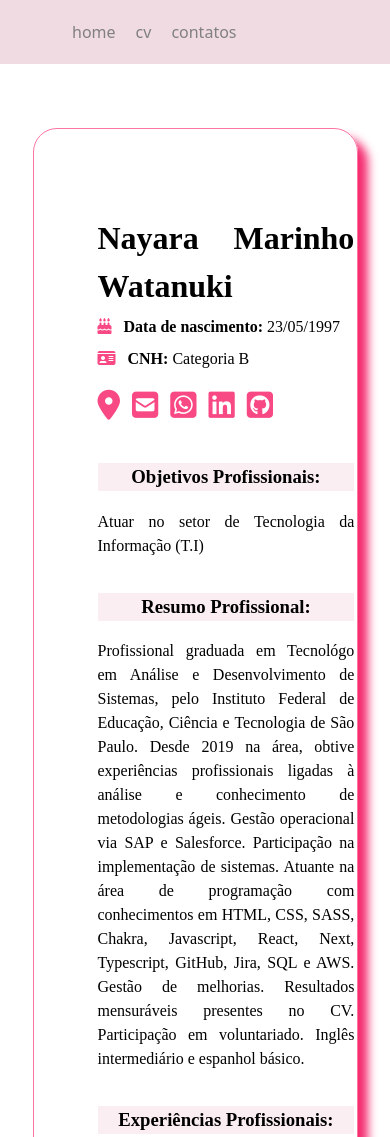
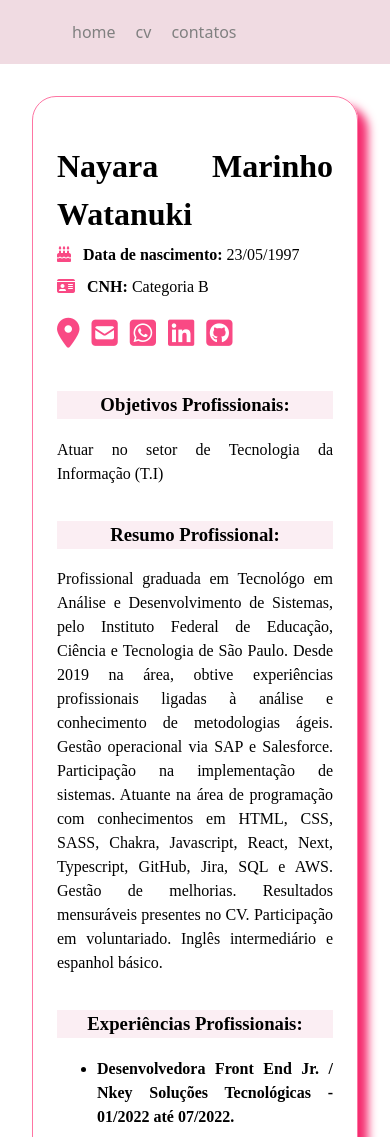
Before and after one commit to nayarawatanuki/CV, a plain HTML site: page CV/index.html in a window 390 px wide. Shown: the top 1137 px of the page. Drawn offline with Linux system fonts and the light colour scheme.

Commit message:
responsive

```diff
--- a/CV/style.css
+++ b/CV/style.css
@@ -1,10 +1,6 @@
 section h3 {
     background-color: #fbeef3;
     text-align: center;
-}
-
-.A4 {
-    width: 50vw;
 }
 
 .cv__title {
@@ -32,3 +28,15 @@ section h3 {
 .experiences-list__nkey, .mastersense-level2__list, .mastersense-level1__list, .academic-education__list2 {
     list-style-type: "-  ";
 }
+
+@media screen and (min-width: 0) {
+    .A4 {
+        width: 100vw;
+    }
+}
+
+@media screen and (min-width: 768px) {
+    .A4 {
+        width: 50vw;
+    }
+}
--- a/style/box.css
+++ b/style/box.css
@@ -4,7 +4,18 @@
     box-shadow: 10px 10px 10px 0 #f52c6f;
     display: grid;
     opacity: 4;
-    padding: 4rem;
     text-align: center;
     width: fit-content;
 }
+
+@media screen and (min-width: 0) {
+    .box {
+        padding: 1.5rem;
+    }
+}
+
+@media screen and (min-width: 768px) {
+    .box {
+        padding: 4rem;
+    }
+}
--- a/style/card.css
+++ b/style/card.css
@@ -1,6 +1,16 @@
 .card {
     display: flex;
     justify-content: center;
-    margin: 4rem;
+}
 
+@media screen and (min-width: 0) {
+    .card {
+        margin: 2rem;
+    }
 }
+
+@media screen and (min-width: 768px) {
+    .card {
+        margin: 4rem;
+    }
+}
```
